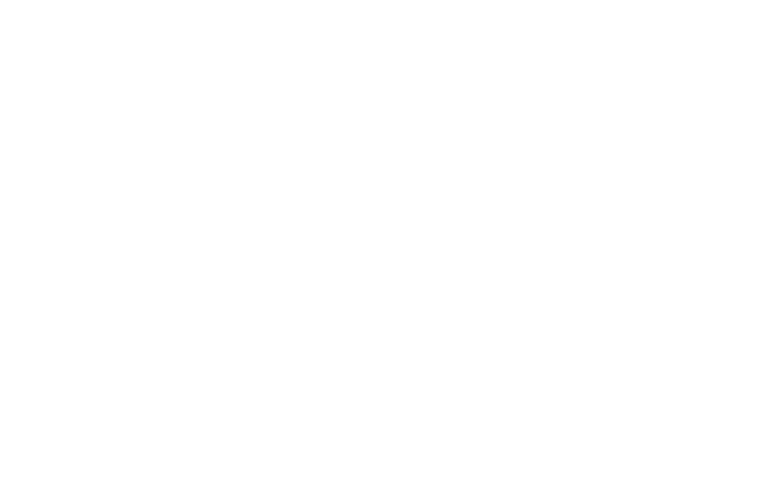
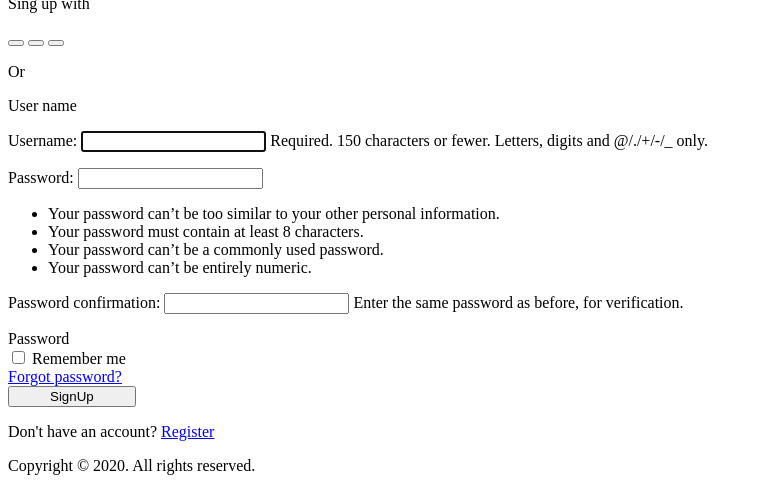
Before and after one commit to hosseinch0/django-site, a Django app: page /accounts/signup in a window 1280 px wide. Before the commit the part shown is empty. Shown: the part 333-816 px from the top of the page, without its empty margins (0-762 px from the left). Run offline with Django 3.2, Linux system fonts and the light colour scheme.

Commit message:
User creation added

```diff
--- a/accounts/urls.py
+++ b/accounts/urls.py
@@ -7,7 +7,7 @@ urlpatterns = [
     #login
     path("login", views.login_view, name="login"),
     #logout
-    # path("logout", views.logout, name="logout"),
+    path("logout", views.logout_view, name="logout"),
     #registrations
     path("signup", views.signup_view, name="signup")
 ]
--- a/accounts/views.py
+++ b/accounts/views.py
@@ -1,6 +1,8 @@
 from django.shortcuts import render,redirect
-from django.contrib.auth import login, authenticate
-from django.contrib.auth.forms import AuthenticationForm
+from django.contrib.auth import login, authenticate,logout
+from django.contrib.auth.forms import AuthenticationForm,UserCreationForm
+from django.contrib.auth.decorators import login_required
+from django.urls import reverse
 # Create your views here.
 
 def login_view(request):
@@ -23,11 +25,23 @@ def login_view(request):
     else:
         return redirect('/')
 
+def logout_view(request):
+    if request.user.is_authenticated:
+        logout(request)
+    return redirect('/')
 
-# def logout_view(request):
-#     return
 
 
 
 def signup_view(request):
-    return render(request, 'accounts/signup.html')
+    if not request.user.is_authenticated:
+        if request.method == 'POST':
+            form = UserCreationForm(request.POST)
+            if form.is_valid():
+                form.save()
+                return reverse ("accounts:login")
+        form = UserCreationForm()
+        context = {"form": form}
+        return render(request, 'accounts/signup.html', context)
+    else:
+        return redirect('/')
--- a/blog/views.py
+++ b/blog/views.py
@@ -2,9 +2,10 @@ from django.shortcuts import render, get_list_or_404
 from django.http import HttpRequest, JsonResponse
 from blog.models import Post
 from django.core.paginator import Paginator,PageNotAnInteger,EmptyPage
+from django.contrib.auth.decorators import login_required
 # Create your views here.
 
-
+# @login_required
 def blog_view(request,**kwargs):
     posts = Post.objects.filter(status=1)
     if kwargs.get('cat_name'):
--- a/templates/accounts/signup.html
+++ b/templates/accounts/signup.html
@@ -0,0 +1,103 @@
+{% load static %}
+<!DOCTYPE html>
+<html lang="en">
+<head>
+    <meta charset="UTF-8">
+    <meta name="viewport" content="width=device-width, initial-scale=1.0">
+    <title>Sign Up</title>
+    <link rel="stylesheet" href="{% static 'css/login.css' %}">
+</head>
+<body>
+    <section class="vh-100">
+        <div class="container-fluid h-custom">
+          <div class="row d-flex justify-content-center align-items-center h-100">
+            <div class="col-md-9 col-lg-6 col-xl-5">
+              <img src="https://mdbcdn.b-cdn.net/img/Photos/new-templates/bootstrap-login-form/draw2.webp"
+                class="img-fluid" alt="Sample image">
+            </div>
+            <div class="col-md-8 col-lg-6 col-xl-4 offset-xl-1">
+              <form method="post" action="{% url 'accounts:signup' %}">
+                {% csrf_token %}
+                <div class="d-flex flex-row align-items-center justify-content-center justify-content-lg-start">
+                  <p class="lead fw-normal mb-0 me-3">Sing up with</p>
+                  <button type="button" class="btn btn-primary btn-floating mx-1">
+                    <i class="fab fa-facebook-f"></i>
+                  </button>
+
+                  <button type="button" class="btn btn-primary btn-floating mx-1">
+                    <i class="fab fa-twitter"></i>
+                  </button>
+
+                  <button type="button" class="btn btn-primary btn-floating mx-1">
+                    <i class="fab fa-linkedin-in"></i>
+                  </button>
+                </div>
+
+                <div class="divider d-flex align-items-center my-4">
+                  <p class="text-center fw-bold mx-3 mb-0">Or</p>
+                </div>
+
+                <!-- username input -->
+                <div class="form-outline mb-4">
+                  <!-- <input type="text" id="form3Example3" class="form-control form-control-lg"
+                    placeholder="User name"  name="username"/> -->
+                  <label class="form-label" for="form3Example3">User name</label>
+                </div>
+                {{ form.as_p }}
+                <!-- Password input -->
+                <div class="form-outline mb-3">
+                  <!-- <input type="password" id="form3Example4" class="form-control form-control-lg"
+                    placeholder="Enter password" name="password"/> -->
+                  <label class="form-label" for="form3Example4">Password</label>
+                </div>
+
+                <div class="d-flex justify-content-between align-items-center">
+                  <!-- Checkbox -->
+                  <div class="form-check mb-0">
+                    <input class="form-check-input me-2" type="checkbox" value="" id="form2Example3" />
+                    <label class="form-check-label" for="form2Example3">
+                      Remember me
+                    </label>
+                  </div>
+                  <a href="#!" class="text-body">Forgot password?</a>
+                </div>
+
+                <div class="text-center text-lg-start mt-4 pt-2">
+                  <button type="submit" class="btn btn-primary btn-lg"
+                    style="padding-left: 2.5rem; padding-right: 2.5rem;">SignUp</button>
+                  <p class="small fw-bold mt-2 pt-1 mb-0">Don't have an account? <a href="#!"
+                      class="link-danger">Register</a></p>
+                </div>
+
+              </form>
+            </div>
+          </div>
+        </div>
+        <div
+          class="d-flex flex-column flex-md-row text-center text-md-start justify-content-between py-4 px-4 px-xl-5 bg-primary">
+          <!-- Copyright -->
+          <div class="text-white mb-3 mb-md-0">
+            Copyright © 2020. All rights reserved.
+          </div>
+          <!-- Copyright -->
+
+          <!-- Right -->
+          <div>
+            <a href="#!" class="text-white me-4">
+              <i class="fab fa-facebook-f"></i>
+            </a>
+            <a href="#!" class="text-white me-4">
+              <i class="fab fa-twitter"></i>
+            </a>
+            <a href="#!" class="text-white me-4">
+              <i class="fab fa-google"></i>
+            </a>
+            <a href="#!" class="text-white">
+              <i class="fab fa-linkedin-in"></i>
+            </a>
+          </div>
+          <!-- Right -->
+        </div>
+      </section>
+</body>
+</html>
--- a/templates/base.html
+++ b/templates/base.html
@@ -41,8 +41,10 @@
                           <ul>
 							{% if request.user.is_authenticated %}
                               <li><a href="#">Logged in as {{request.user.username}}</a></li>
+							  <li><a href="{% url 'accounts:logout' %}">Logout</a></li>
 							{% else %}
-							<li><a href="#">Log In</a></li>
+							<li><a href="{% url 'accounts:login' %}">LogIn</a></li>
+							<li><a href="{% url 'accounts:signup' %}">SignUp</a></li>
 							{% endif %}
                           </ul>
                       </div>
```
